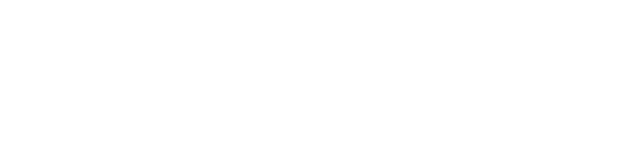
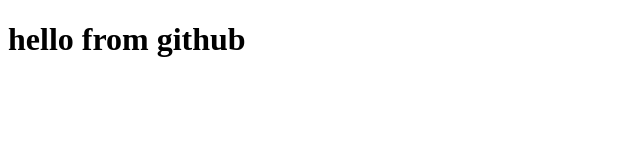
Before and after one commit to Hussein-Salloum-GH/git-one-test, a plain HTML site: page index.html in a window 1280 px wide. Shown: the whole page, without its empty margins (0-640 px from the left). Drawn offline with Linux system fonts and the light colour scheme.

Commit message:
added h1 to index just for test

```diff
--- a/index.html
+++ b/index.html
@@ -4,5 +4,7 @@
     <meta charset="UTF-8" />
     <title>Whooo</title>
   </head>
-  <body></body>
+  <body>
+    <h1>hello from github</h1>
+  </body>
 </html>
```
